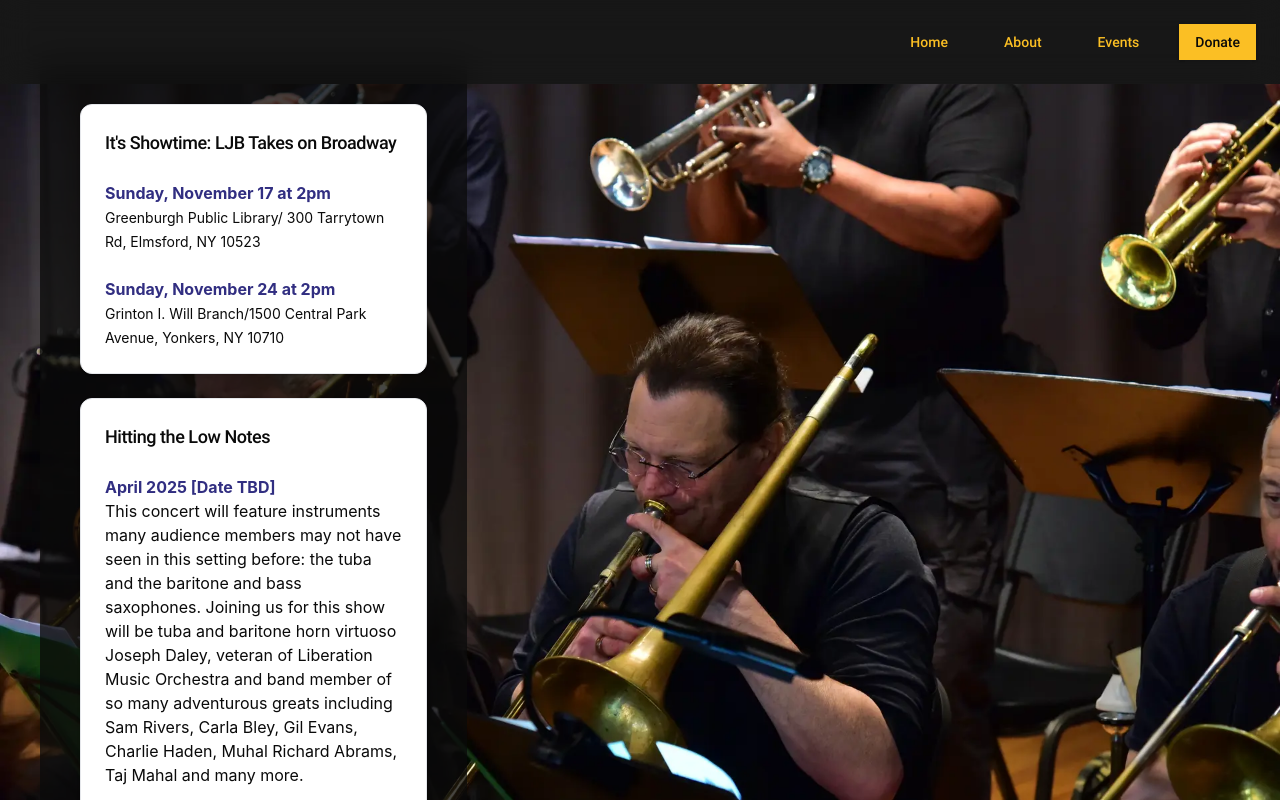
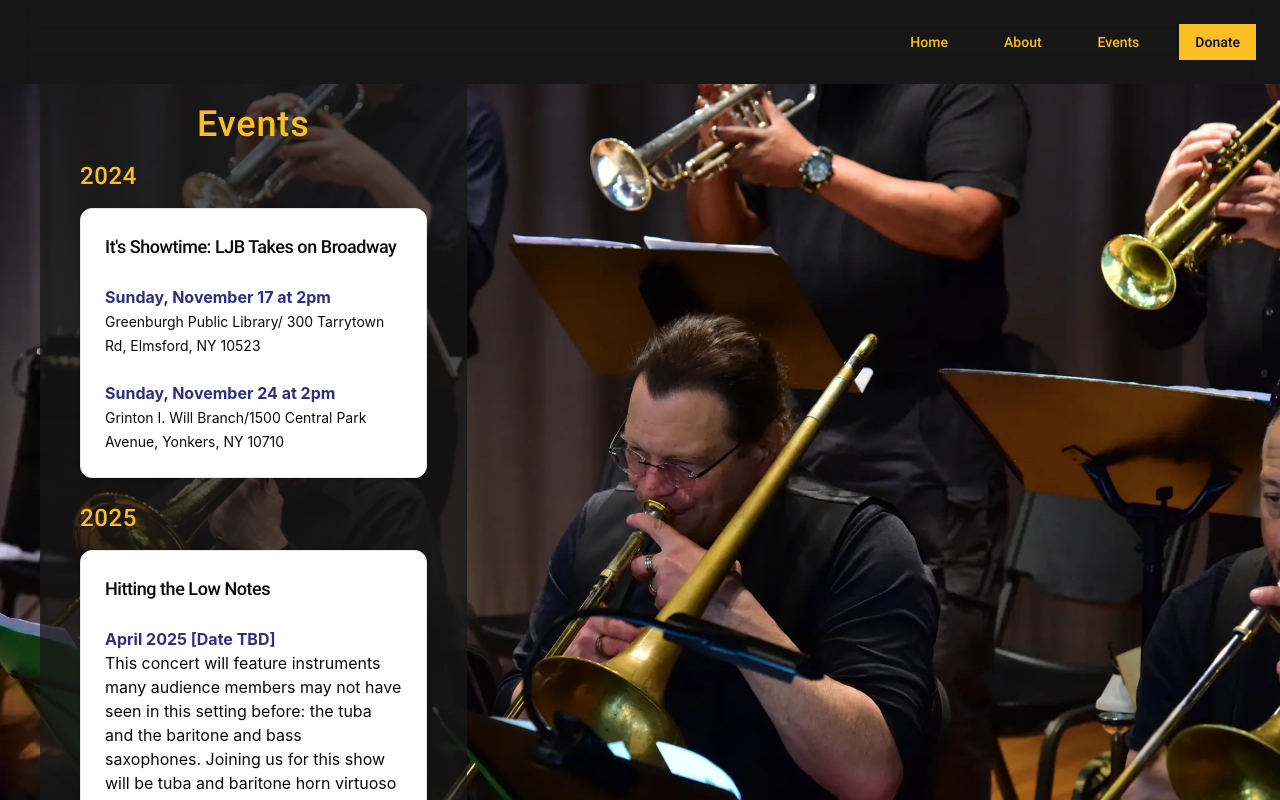
Before and after one commit to sapphireSparkDev/library-jazz-band, a React (Vite) app: page /events in a window 1280 px wide. Shown: the top 800 px of the page. Built offline with nearby package versions, Linux system fonts and the light colour scheme; a web font is replaced by a local one.

Commit message:
Add more headers to events page

```diff
--- a/src/pages/AboutPage.tsx
+++ b/src/pages/AboutPage.tsx
@@ -7,7 +7,7 @@ const AboutPage = () => {
   return (
     <div className="flex flex-col items-center">
       <div className="w-screen h-1/5 flex flex-col justify-center items-center">
-        <h1 className="text-amber-500 mb-10 font-bebasNeue text-3xl">
+        <h1 className="text-amber-500 mb-10 font-bebasNeue tracking-wide text-4xl">
           About Library Jazz Band
         </h1>
         <div className="flex flex-row space-x-10 mb-10">
--- a/src/pages/Donate.tsx
+++ b/src/pages/Donate.tsx
@@ -7,7 +7,7 @@ import { buttonVariants } from "@/components/ui/button";
 const Donate = () => {
   return (
     <div className="flex flex-col justify-center items-center">
-      <h1 className="text-amber-500 mb-10 font-roboto text-3xl">
+      <h1 className="text-amber-500 mb-10 font-bebasNeue tracking-wide text-4xl">
         Support the LJB!
       </h1>
       <div className="flex flex-row justify-center items-center space-x-10 mb-10">
--- a/src/pages/Events.tsx
+++ b/src/pages/Events.tsx
@@ -4,7 +4,13 @@ const Events = () => {
   return (
     <div>
       <img src={LJBRob} />
-      <div className="absolute inset-y-0 left-10 top-16 bg-neutral-950/75 p-10 w-2/6 h-screen">
+      <div className="absolute inset-y-0 left-10 top-16 bg-neutral-900/75 p-10 w-2/6 h-full">
+        <h1 className="font-roboto text-4xl tracking-wide text-amber-400 mb-4 place-self-center ">
+          Events
+        </h1>
+        <h2 className="font-roboto text-2xl tracking-wide text-amber-400 mb-4">
+          2024
+        </h2>
         <Card className="mb-6">
           <CardHeader>
             <CardTitle className="font-roboto text-lg">
@@ -28,6 +34,9 @@ const Events = () => {
             </span>
           </CardContent>
         </Card>
+        <h2 className="font-roboto text-2xl tracking-wide text-amber-400 mb-4">
+          2025
+        </h2>
         <Card>
           <CardHeader>
             <CardTitle className="font-roboto  text-lg">
```
